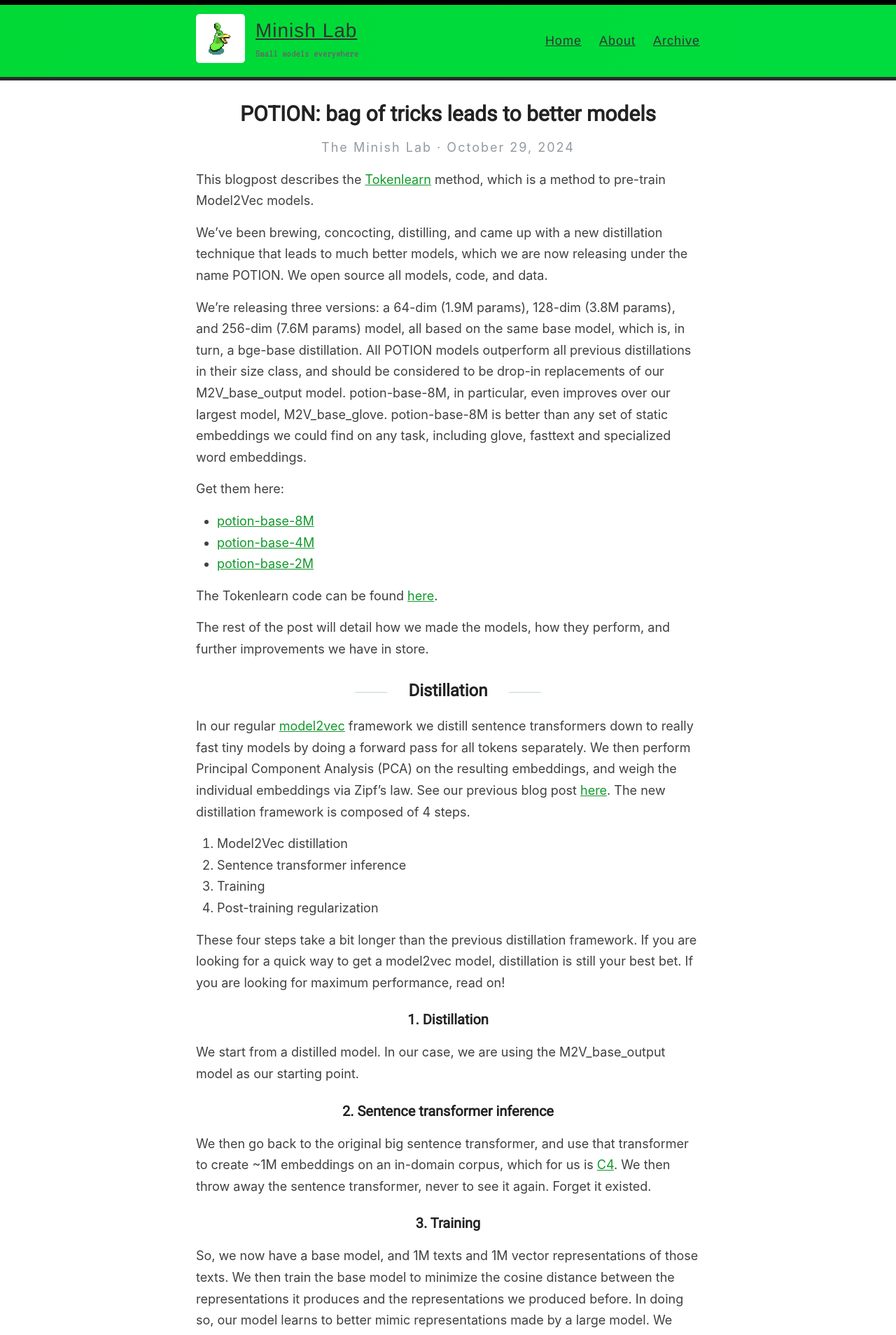
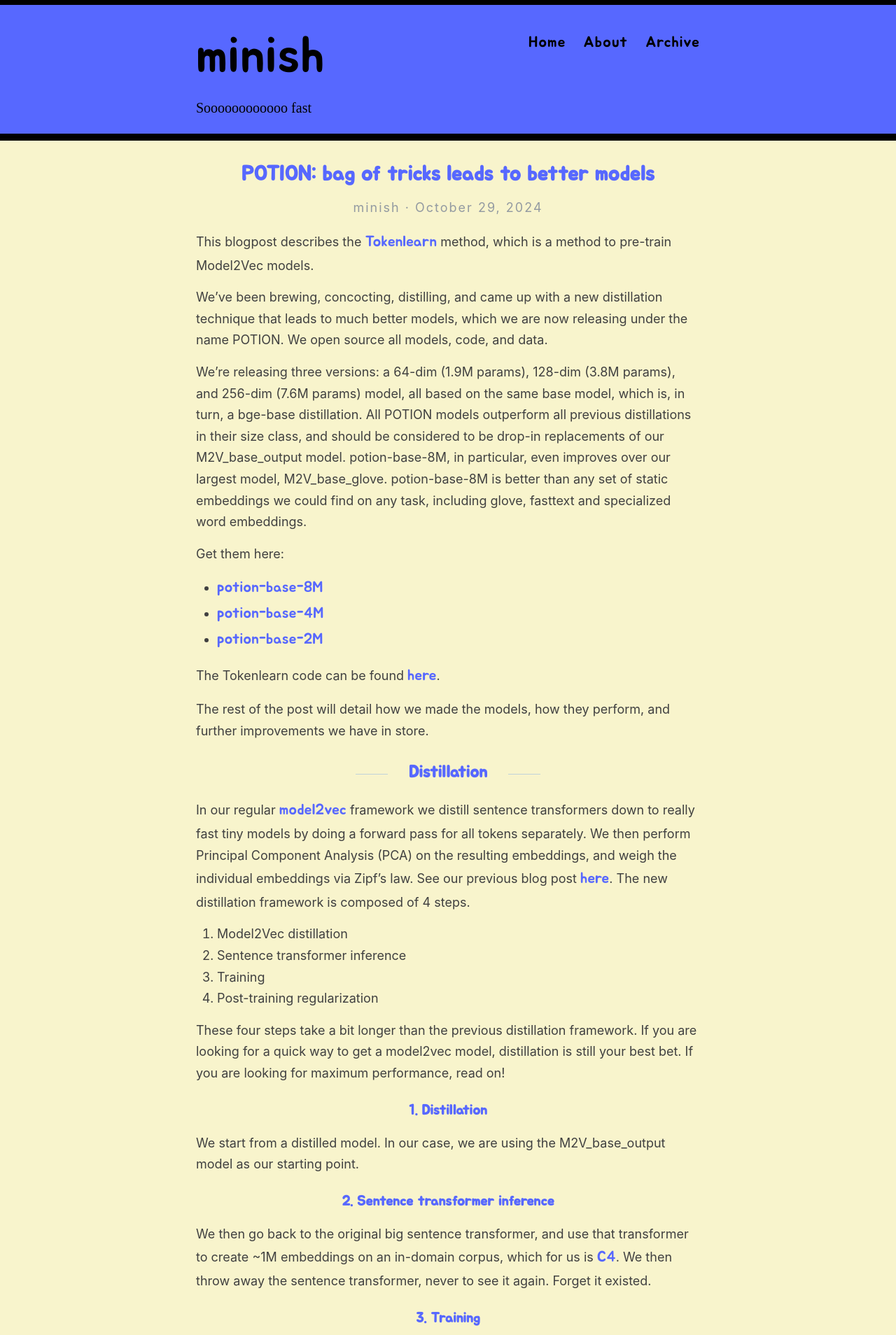
Before and after one commit to MinishLab/minishlab.github.io, a Jekyll site: the page built from _posts/2024-10-29-tokenlearn_blogpost.md, in a window 1280 px wide. Shown: the top 1908 px of the page at 70% size. Built offline with Jekyll 4.4.1, drawn with Linux system fonts in a browser that asks for light colours; some web fonts are replaced.

Commit message:
update layout

```diff
--- a/_config.yml
+++ b/_config.yml
@@ -3,16 +3,16 @@
 #
 
 # Name of your site (displayed in the header)
-name: Minish Lab
+name: minish
 
 # Name of the author
-author: The Minish Lab
+author: minish
 
 # Short bio or description (displayed in the header)
-description: Small models everywhere
+description: Soooooooooooo fast
 
 # URL of your avatar or profile pic (you could use your GitHub profile pic)
-avatar: /images/ezlo.png
+avatar:
 
 #
 # Flags below are optional
--- a/_layouts/default.html
+++ b/_layouts/default.html
@@ -19,7 +19,6 @@
       <div class="wrapper-masthead">
         <div class="container">
           <header class="masthead clearfix">
-            <a href="{{ site.baseurl }}/" class="site-avatar"><img src="{{ site.baseurl }}{{ site.avatar }}" alt="{{ site.title }}" /></a>
 
             <div class="site-info">
               <h1 class="site-name"><a href="{{ site.baseurl }}/">{{ site.name }}</a></h1>
--- a/_sass/_darcula.scss
+++ b/_sass/_darcula.scss
@@ -5,20 +5,41 @@
     font-size: 95%;
 }
 
+.site-name {
+    a {
+        font-family: "Jua";
+    }
+    font-size: 60px;
+    color: $header_color
+}
+
+.site-description {
+    font-family: "Seaweed Script";
+    font-size: 20px;
+    color: $header_color;
+}
+
 .wrapper-masthead {
     margin-bottom: 25px;
-    background-color: #00d936;
-    border-bottom: 5px solid #2c2a2b;
-    background: linear-gradient(to right, #00d936, #00dc3e);
+    background-color: $header_bg;
+    border-bottom: 10px solid $line_color;
+    color: $header_color;
+    //background-image: $header_bg_gradient;
   }
 
 .masthead {
-font-family: "VT323";
-border-bottom: 0px solid #2c2a2b;
+    color: $header_color;
+
 }
 
 a {
-    text-decoration: underline;
+    font-family: "Jua";
+    color: $headerslinks;
+    font-size: larger;
+    text-decoration: none;
+    text-decoration-style: solid;
+    text-decoration-thickness: 0.2rem;
+    text-decoration-color: $headerslinks;
 }
 
 code {
@@ -27,8 +48,8 @@
 }
 
 .highlighter-rouge {
-    background-color: #FAFAFA;
-    color: #FF554A;
+    background-color: $background;
+    color: #4a86ff;
     font-size: 16px;
 }
 
@@ -39,7 +60,6 @@
 table {
     border-collapse: separate !important;
 }
-
 
 .highlight .hll { background-color: #f1fa8c }
 .highlight  { background: #282a36; color: #f8f8f2 }
--- a/_sass/_variables.scss
+++ b/_sass/_variables.scss
@@ -4,7 +4,20 @@
 //
 
 // Colors
-$blue: #11992a;
+$headerslinks: #5768ff;
+$background: #f8f4cc;
+$styling: #5768ff;
+$hover: #5784ff;
+$header_bg: #5768ff;
+$header_bg_gradient: linear-gradient(90deg, #5768ff, 10%, #f8f4cc);
+$header_color: #000;
+$line_color: #000;
+
+//$headerslinks: #099b32;
+//$background: #f8f4cc;
+//$styling: #099b32;
+//$hover: #27f503;
+//$header_bg: #f8f4cc;
 
 // Grays
 $black: #000;
--- a/assets/style.scss
+++ b/assets/style.scss
@@ -15,7 +15,8 @@
 
 @import url('https://fonts.googleapis.com/css?family=Roboto');
 @import url('https://fonts.googleapis.com/css?family=VT323');
-@import url('https://fonts.googleapis.com/css?family=Xanh Mono');
+@import url('https://fonts.googleapis.com/css?family=Jua');
+@import url('https://fonts.googleapis.com/css?family=Seaweed+Script');
 
 html {
   font-size: 100%;
@@ -23,13 +24,14 @@
 }
 
 body {
-  background: #fff;
+  background: $background;
   font-family: -system-ui, -apple-system, BlinkMacSystemFont, "Segoe UI", Roboto, Helvetica, Arial, sans-serif, "Apple Color Emoji", "Segoe UI Emoji", "Segoe UI Symbol";
   color: #404040;
   line-height: 1.7;
   font-weight: 400;
   font-size: 18px;
   height: 100%;
+  //background-image: $header_bg_gradient;
 }
 
 .container {
@@ -40,8 +42,8 @@
 }
 
 h1, h2, h3, h4, h5, h6 {
-  font-family: "Xanh Mono", Roboto, Helvetica, Arial, sans-serif, "Apple Color Emoji", "Segoe UI Emoji", "Segoe UI Symbol";
-  color: $darkerGray;
+  font-family: "Jua", Roboto, Helvetica, Arial, sans-serif, "Apple Color Emoji", "Segoe UI Emoji", "Segoe UI Symbol";
+  color: $headerslinks;
   font-weight: bold;
 
   line-height: 1.7;
@@ -63,6 +65,10 @@
 
 h2 {
   font-size: 24px;
+  a {
+    color: inherit;
+  }
+
 }
 
 @media (min-width: 769px){
@@ -83,7 +89,6 @@
 
 h4 {
   font-size: 18px;
-  color: #222;
 }
 
 p {
@@ -96,25 +101,21 @@
 
 table tr {
 	border-top: 1px solid #cccccc;
-	background-color: white;
+	background-color: $background;
 	margin: 0;
 	padding: 0;
 }
 
-table tr:nth-child(2n) {
-	background-color: #f8f8f8;
-}
-
 table tr th {
 	font-weight: bold;
-	border: 1px solid #cccccc;
+	border: 1px solid #000000;
 	text-align: left;
 	margin: 0;
 	padding: 6px 13px;
 }
 
 table tr td {
-	border: 1px solid #cccccc;
+	border: 1px solid #000000;
 	text-align: left;
 	margin: 0;
 	padding: 6px 13px;
@@ -179,11 +180,10 @@
 }
 
 a {
-  color: $blue;
-  text-decoration: none;
+  color: $headerslinks;
 	cursor: pointer;
   &:hover, &:active {
-    color: $blue;
+    color: $hover;
   }
 }
 
@@ -233,7 +233,7 @@
 
 .date {
   font-style: italic;
-  color: $gray;
+  color: $black;
 }
 
 // Specify the color of the selection
@@ -272,7 +272,6 @@
 
 .masthead {
   padding: 20px 0;
-  border-bottom: 1px solid $lightGray;
 
   @include mobile {
     text-align: center;
@@ -311,7 +310,6 @@
 
 .site-name {
   margin: 0;
-  color: $darkGray;
   cursor: pointer;
   font-family: $helveticaNeue;
   font-weight: 300;
@@ -326,7 +324,7 @@
 
 .site-description {
   margin: -5px 0 0 0;
-  color: $gray;
+  color: $black;
   font-size: 16px;
 
   @include mobile {
@@ -349,14 +347,14 @@
 
   a {
     margin-left: 20px;
-    color: $darkGray;
+    color: $header_color;
     text-align: right;
     font-weight: 300;
     letter-spacing: 1px;
 
     @include mobile {
       margin: 0 10px;
-      color: $blue;
+      color: $headerslinks;
     }
   }
 }
@@ -380,7 +378,7 @@
     margin: 1.8em .8em;
     /*border-left: 2px solid $gray;*/
     padding: 0.1em 1em;
-    color: $gray;
+    color: $black;
     font-size: 22px;
     font-style: italic;
     background-color: #ede1ff;
@@ -420,7 +418,7 @@
   bottom: 0;
   width: 100%;
   height: 89px;
-  background-color: $lightGray;
+  background-color: $background;
 }
 
 footer {
@@ -474,7 +472,7 @@
 
 .post_date{
   text-align: center;
-  color: #939aa1;
+  color: #000000;
 }
 
 .cd-container a {
```
